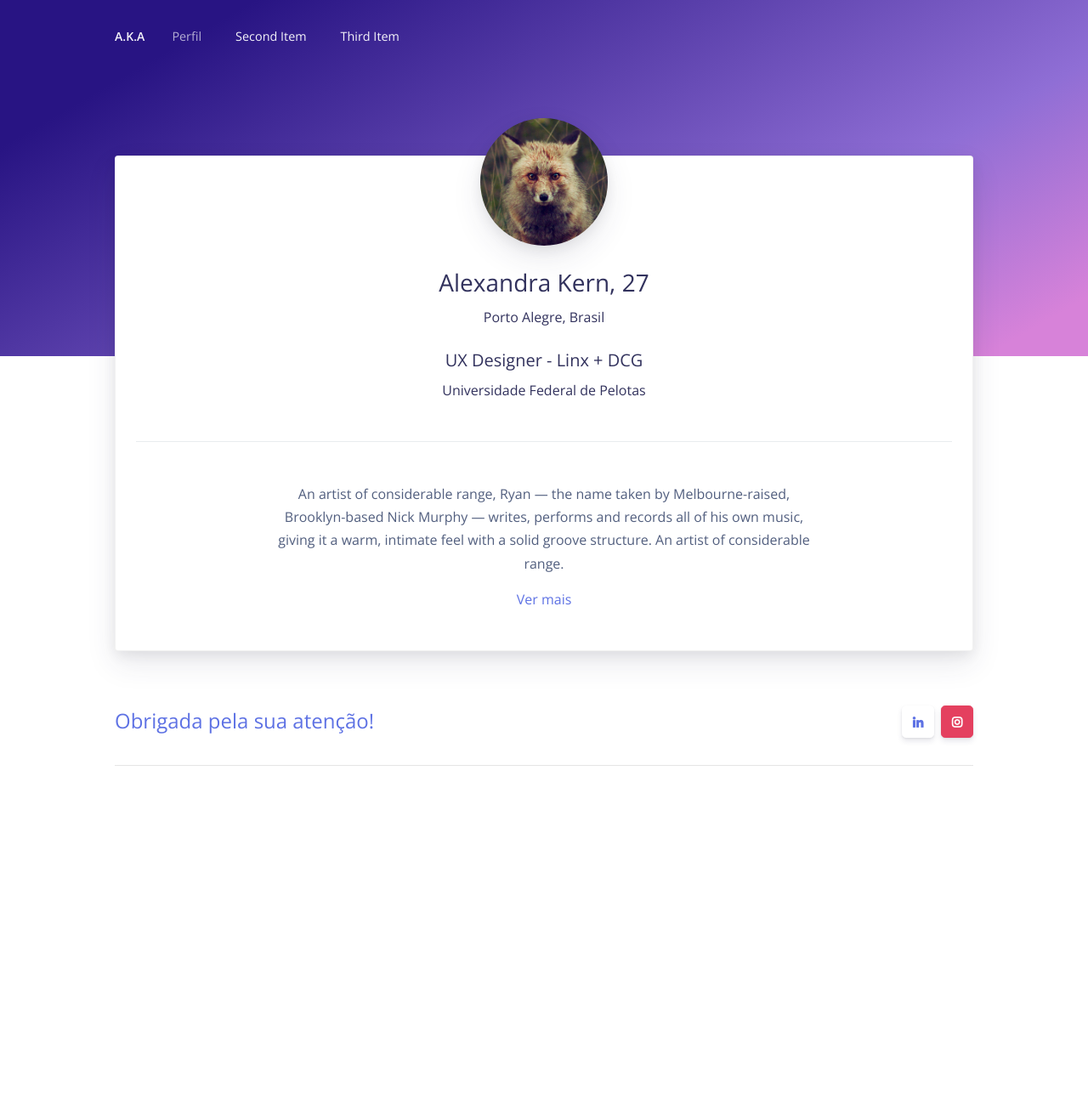
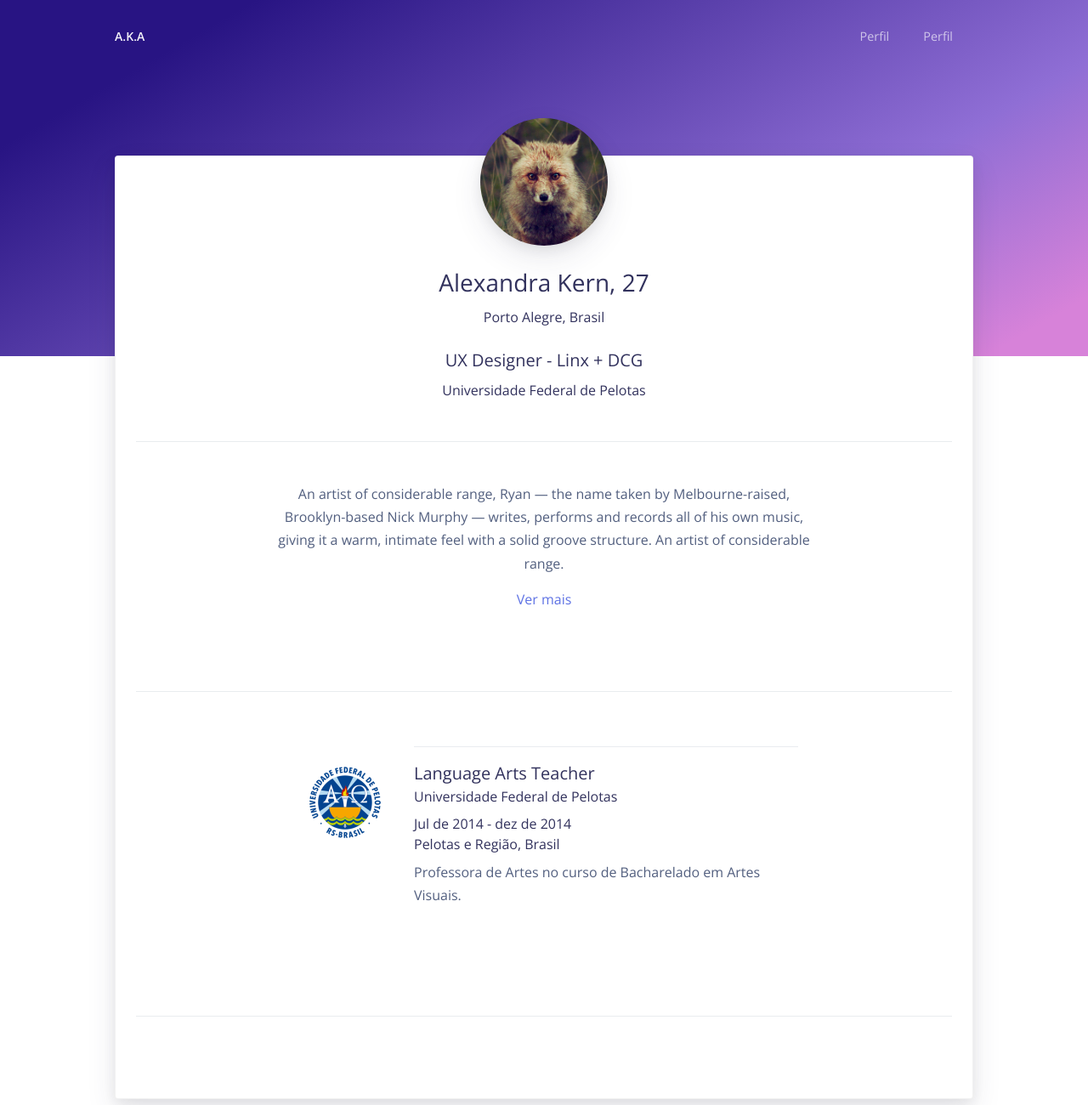
Before and after one commit to loboguara/a.k.a, a website: page prototipos/new-project.html in a window 1280 px wide. Shown: the top 1300 px of the page at 85% size. Before the commit the page ends 934 px from the top, so only its background shows below. Drawn offline with nearby package versions, Linux system fonts and the light colour scheme.

Commit message:
Timeline

```diff
--- /dev/null
+++ b/assets/css/untitled.css
@@ -0,0 +1,23 @@
+.list-group-item::before {
+  content: ' ';
+  background: white;
+  display: inline-block;
+  position: absolute;
+  border-radius: 50%;
+  border: 3px solid #22c0e8;
+  left: -22px;
+  width: 25px;
+  height: 25px;
+  z-index: 400;
+}
+
+.timeline::before {
+  content: ' ';
+  background: #d4d9df;
+  display: inline-block;
+  position: absolute;
+  left: 29px;
+  width: 2px;
+  height: 100%;
+  z-index: 400;
+}
--- a/prototipos/new-project.html
+++ b/prototipos/new-project.html
@@ -13,14 +13,13 @@
 
 <body>
     <header class="header-global">
-        <nav class="navbar navbar-light navbar-expand-md navbar navbar-main navbar-expand-lg navbar-transparent" id="navbar-main">
+        <nav class="navbar navbar-light navbar-expand-sm navbar navbar-main navbar-expand-lg navbar-transparent" id="navbar-main">
             <div class="container-fluid" style="max-width: 1040px;"><a class="navbar-brand" href="#">A.k.a</a><button class="navbar-toggler" data-toggle="collapse" data-target="#navcol-1" style="content: '';vertical-align: middle;background: no-repeat center center;background-size: 100% 100%;"><span class="sr-only" style="position: absolute;width: 1px;height: 1px;padding: 0;overflow: hidden;clip: rect(0, 0, 0, 0);white-space: nowrap;border: 0;">Toggle navigation</span><span class="navbar-toggler-icon" style="display: inline-block;width: 1.5em;height: 1.5em;vertical-align: middle;content: &quot;&quot;;"></span></button>
                 <div
-                    class="collapse navbar-collapse" id="navcol-1">
+                    class="collapse navbar-collapse d-flex justify-content-end" id="navcol-1">
                     <ul class="nav navbar-nav">
                         <li class="nav-item" role="presentation"><a class="nav-link active" href="#">Perfil</a></li>
-                        <li class="nav-item" role="presentation"><a class="nav-link" href="#">Second Item</a></li>
-                        <li class="nav-item" role="presentation"><a class="nav-link" href="#">Third Item</a></li>
+                        <li class="nav-item" role="presentation"><a class="nav-link active" href="#">Perfil</a></li>
                     </ul>
             </div>
             </div>
@@ -55,6 +54,25 @@
                                         An artist of considerable range.<br></p><a href="#">Ver mais</a></div>
                             </div>
                         </div>
+                        <div class="mt-5 py-5 border-top">
+                            <div class="row justify-content-center align-items-center">
+                                <div class="col-lg-8">
+                                    <ul class="list-group">
+                                        <li class="list-group-item d-flex" style="border: none;">
+                                            <div class="col-auto d-none d-sm-block pt-3"><img src="../assets/img/200px-UFPEL-ESCUDO-2013.png" width="100"></div>
+                                            <div class="col pt-3 border-top pl-0 pr-0 ml-3">
+                                                <h5 class="mb-0">Language Arts Teacher</h5>
+                                                <h6>Universidade Federal de Pelotas</h6>
+                                                <h6 class="mb-0">Jul de 2014 - dez de 2014</h6>
+                                                <h6>Pelotas e Região, Brasil</h6>
+                                                <p>Professora de Artes no curso de Bacharelado em Artes Visuais.<br></p>
+                                            </div>
+                                        </li>
+                                    </ul>
+                                </div>
+                            </div>
+                        </div>
+                        <div class="mt-5 py-5 border-top"></div>
                     </div>
                 </div>
             </div>
```
Also changed, not shown: assets/img/200px-UFPEL-ESCUDO-2013.png (added), 1 other file.
